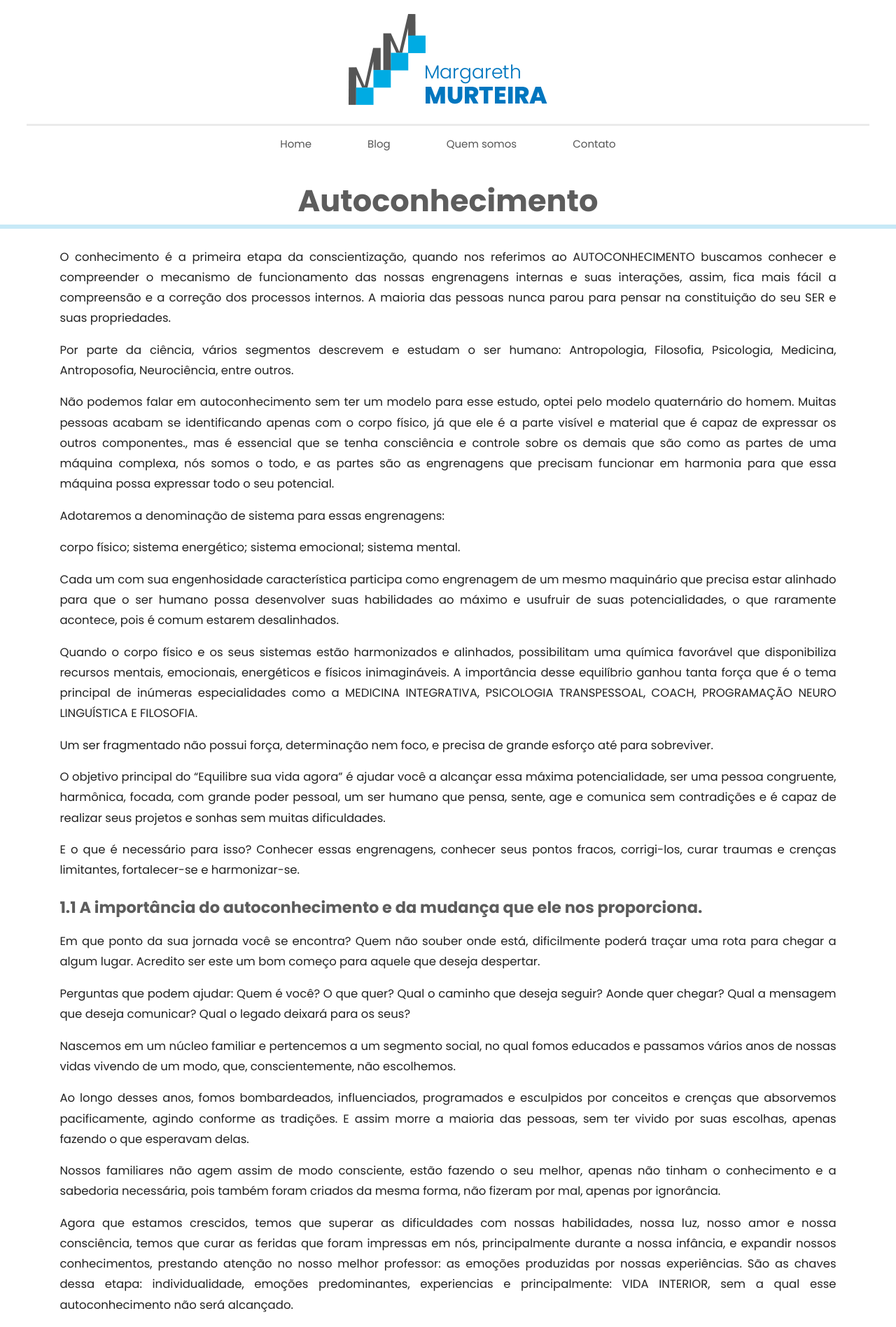
After one commit to lucianoxo/LUPA_MARGARETH, a PHP site: page /autoconhecimento.php in a window 1280 px wide. The commit adds this page. Shown: the top 1897 px of the page at 70% size. Run offline with PHP 8.4, Linux system fonts and the light colour scheme; some libraries are stand-ins or nearby versions.

Commit message:
Atualização 23 10

```diff
--- /dev/null
+++ b/autoconhecimento.php
@@ -0,0 +1,62 @@
+<?php require 'header.php'; ?>
+
+<main>
+    <div class="main_blog_interno container">
+        <div class="content">
+            <h1>Autoconhecimento</h1>
+
+            <p>O conhecimento é a primeira etapa da conscientização, quando nos referimos ao AUTOCONHECIMENTO buscamos conhecer e compreender o mecanismo de funcionamento das nossas engrenagens internas e suas interações, assim, fica mais fácil a compreensão e a correção dos processos internos. A maioria das pessoas nunca parou para pensar na constituição do seu SER e suas propriedades.</p>
+            <p>Por parte da ciência, vários segmentos descrevem e estudam o ser humano: Antropologia, Filosofia, Psicologia, Medicina, Antroposofia, Neurociência, entre outros.</p>
+            <p>Não podemos falar em autoconhecimento sem ter um modelo para esse estudo, optei pelo modelo quaternário do homem. Muitas pessoas acabam se identificando apenas com o corpo físico, já que ele é a parte visível e  material que é capaz de expressar os outros componentes., mas é essencial que se tenha consciência e controle sobre os demais que são como as partes de uma máquina complexa, nós somos o todo, e as partes são as engrenagens que precisam funcionar em harmonia para que essa máquina possa expressar todo o seu potencial.</p>
+            <p>Adotaremos a denominação de sistema para essas engrenagens:</p>
+            <p>corpo físico; sistema energético; sistema emocional; sistema mental.</p>
+            <p>Cada um com sua engenhosidade característica participa como engrenagem de um mesmo maquinário que precisa estar alinhado para que o ser humano possa desenvolver suas habilidades ao máximo e usufruir de suas potencialidades, o que raramente acontece, pois é comum estarem desalinhados.</p>
+            <p>Quando o corpo físico e os seus sistemas estão harmonizados e alinhados, possibilitam uma química favorável que disponibiliza recursos mentais, emocionais, energéticos e físicos inimagináveis. A importância desse equilíbrio ganhou tanta força que é o tema principal de inúmeras especialidades como a MEDICINA INTEGRATIVA, PSICOLOGIA TRANSPESSOAL, COACH, PROGRAMAÇÃO NEURO LINGUÍSTICA E FILOSOFIA.</p>
+            <p>Um ser fragmentado não possui força, determinação nem foco, e precisa de grande esforço até para sobreviver.</p>
+            <p>O objetivo principal do “Equilibre sua vida agora” é ajudar você a alcançar essa máxima potencialidade, ser uma pessoa congruente, harmônica, focada, com grande poder pessoal, um ser humano que pensa, sente, age e comunica sem contradições e é capaz de realizar seus projetos e sonhas sem muitas dificuldades.</p>
+            <p>E o que é necessário para isso? Conhecer essas engrenagens, conhecer seus pontos fracos, corrigi-los, curar traumas e crenças limitantes, fortalecer-se e harmonizar-se. </p>
+
+            <h2>1.1 A importância do autoconhecimento e da mudança que ele nos proporciona.</h2>
+            <p>Em que ponto da sua jornada você se encontra? Quem não souber onde está, dificilmente poderá traçar uma rota para chegar a algum lugar. Acredito ser este um bom começo para aquele que deseja despertar.</p>
+            <p>Perguntas que podem ajudar: Quem é você? O que quer? Qual o caminho que deseja seguir? Aonde quer chegar? Qual a mensagem que deseja comunicar? Qual o legado deixará para os seus?</p>
+            <p>Nascemos em um núcleo familiar e pertencemos a um segmento social, no qual fomos educados e passamos vários anos de nossas vidas vivendo de um modo, que, conscientemente, não escolhemos.</p>
+            <p>Ao longo desses anos, fomos bombardeados, influenciados, programados e esculpidos por conceitos e crenças que absorvemos pacificamente, agindo conforme as tradições. E assim morre a maioria das pessoas, sem ter vivido por suas escolhas, apenas fazendo o que esperavam delas.</p>
+            <p>Nossos familiares não agem assim de modo consciente, estão fazendo o seu melhor, apenas não tinham o conhecimento e a sabedoria necessária, pois também foram criados da mesma forma, não fizeram por mal, apenas por ignorância.</p>
+            <p>Agora que estamos crescidos, temos que superar as dificuldades com nossas habilidades, nossa luz, nosso amor e nossa consciência, temos que curar as feridas que foram impressas em nós, principalmente durante a nossa infância, e expandir nossos conhecimentos, prestando atenção no nosso melhor professor:  as emoções produzidas por nossas experiências. São as chaves dessa etapa: individualidade, emoções predominantes, experiencias e principalmente: VIDA INTERIOR, sem a qual esse autoconhecimento não será alcançado.</p>
+            <p>Estamos todos no mesmo barco, precisamos aprender a enxergar sob uma nova luz e o nosso autoconhecimento trará esse novo olhar; chega de competir, comparar, julgar,  criticar reclamar, dramatizar, precisamos harmonizar nossa psique (mente e emoções) e nos tornarmos conscientes para sabermos como abandonar o velho e construir o novo,  pautado em valores superiores como o amor, o respeito,  a ética, honestidade, fraternidade e espiritualidade. Desse modo, rapidamente você começa a se focar e desenhar a sua vida com pensamentos colaborativos para si mesmo e para os outros. </p>
+            <p>Quando vivemos uma vida pautada em valores como o bom, o belo, o justo e o verdadeiro, a vida torna-se completa e mais simples, dispensando a luta e esforço excessivos e degradantes. Porém, essa transformação não é fácil, precisamos de ajuda no processo, alguns aliados, apoio, terapia e pessoas com o mesmo objetivo.</p>
+
+            <h2>1.1. Etapas do autoconhecimento</h2>
+            <ul>
+                <li># Curar as feridas que criaram a lente turva das emoções negativas</li>
+                <li># Individuação: separar o que é você daquilo que foi colocado em você.</li>
+                <li># Modificar os atos negativos, corrigindo-os</li>
+                <li># Construir um novo começo, baseado na sua verdadeira essência.</li>
+            </ul>
+
+            <h2>Lista dos novos comportamentos:</h2>
+            <ul>
+                <li># Perdoar o passado;</li>
+                <li># Viver o agora;</li>
+                <li># Curar nossos medos e mágoas, pois o medo nos torna egoístas e distantes uns dos outros;</li>
+                <li># Ser mais flexível;</li>
+                <li># Não ter expectativas, para não criar sentimento de decepção;</li>
+                <li># Ter foco e ser perseverante;</li>
+                <li># Não reclamar, uma vez que quando reclamamos assumimos o papel de vítima;</li>
+                <li># Buscar segurança através da autoestima e do poder pessoal:  a insegurança gera dúvida, quem está inseguro manifesta prepotência, já quem confia tem o ar amistoso;</li>
+                <li># Liberte-se do desejo de controlar os outros;</li>
+                <li># Não criticar e não julgar, aceite tudo e todos como são, pois julgamentos são uma extensão da nossa sombra;</li>
+                <li># Perdoar. Seja capaz de perdoar a falta de preparo das pessoas, elas ainda não sabem acessar o amor, perdoando você pratica o conhecimento e dá o exemplo;</li>
+                <li># Só fale sobre as coisas boas da outra pessoa;</li>
+                <li># Elogie sempre que possível;</li>
+                <li># Esteja sempre em contato com a natureza, com os animais e com a água;</li>
+                <li># Coragem e entusiasmo são ferramentas do amor que nos levam rapidamente ao sucesso;</li>
+                <li># Deseje e confie que você atrairá confiança e assim conquistará o que quiser;</li>
+                <li># Cultive e confie na sua intuição.</li>
+            </ul>
+        </div>
+    </div>
+</main>
+
+<?php
+require 'footer.php';
--- /dev/null
+++ b/footer.php
@@ -0,0 +1,24 @@
+        <footer class="container main_footer">
+            <div class="main_footer_logo">
+                <img src="_app/img/logo_margareth_murteira.png" class="responsive-img">
+            </div>
+
+            <div class="main_footer_social">
+                <ul>
+                    <li><a href="#"><i class="fab fa-facebook-f"></i></a></li>
+                    <li><a href="#"><i class="fab fa-instagram"></i></a></li>
+                    <li><a href="#"><i class="fab fa-youtube"></i></a></li>
+                </ul>
+            </div>
+
+            <div class="main_footer_rights">
+                <p>Copyright © <?php echo date('Y'); ?> | Todos os direitos são reservados</p>
+            </div>
+        </footer>
+    </body>
+    <script src="_app/js/jquery-3.3.1.min.js"></script>
+    <script src="_app/js/main.js"></script>
+    <script src="_app/js/materialize.js"></script>
+    <script src="_app/js/unslider.js"></script>
+    <script src="_app/js/scrollreveal.min.js"></script>
+</html>
--- /dev/null
+++ b/header.php
@@ -0,0 +1,36 @@
+<!DOCTYPE html>
+<html>
+    <head>
+        <meta charset="UTF-8">
+        <meta name="viewport" content="width=device-width, initial-scale=1.0">
+        <title>Uma nova chance</title>
+        <link rel="stylesheet" href="style.css">
+        <link rel="stylesheet" href="_app/css/materialize.css">
+        <link rel="stylesheet" href="https://use.fontawesome.com/releases/v5.7.2/css/all.css" integrity="sha384-fnmOCqbTlWIlj8LyTjo7mOUStjsKC4pOpQbqyi7RrhN7udi9RwhKkMHpvLbHG9Sr" crossorigin="anonymous">
+        <link href="https://fonts.googleapis.com/css?family=Poppins:100,300,400,500,700&display=swap" rel="stylesheet">
+    </head>
+    <body>
+        <header class="container main_header">
+            <div class="content row">
+                <div class="main_header_logo">
+                    <img src="_app/img/logo_margareth_murteira.png" class="responsive-img">
+                </div>
+
+                <div class="main_header_social">
+                    <ul>
+                        <li><a href="#"><i class="fab fa-facebook-f"></i></a></li>
+                        <li><a href="#"><i class="fab fa-instagram"></i></a></li>
+                        <li><a href="#"><i class="fab fa-youtube"></i></a></li>
+                    </ul>
+                </div>
+
+                <div class="main_header_menu">
+                    <ul class="main_menu_box">
+                        <li><a href="index.php?#main_header">Home</a></li>
+                        <li><a href="index.php?#main_blog">Blog</a></li>
+                        <li><a href="index.php?#main_about">Quem somos</a></li>
+                        <li><a href="index.php?#main_contato">Contato</a></li>
+                    </ul>
+                </div>
+            </div>
+        </header>
--- a/nbproject/private/private.xml
+++ b/nbproject/private/private.xml
@@ -2,8 +2,6 @@
 <project-private xmlns="http://www.netbeans.org/ns/project-private/1">
     <editor-bookmarks xmlns="http://www.netbeans.org/ns/editor-bookmarks/2" lastBookmarkId="0"/>
     <open-files xmlns="http://www.netbeans.org/ns/projectui-open-files/2">
-        <group>
-            <file>file:/C:/xampp/htdocs/margarethMurteira/index.php</file>
-        </group>
+        <group/>
     </open-files>
 </project-private>
--- a/style.css
+++ b/style.css
@@ -529,6 +529,45 @@ html, body {
     font-weight: 500;
 }
 
+/**************************************
+************** bLOG INTERNO ********
+***************************************/
+.main_blog_interno{
+    padding: 0 50px
+}
+.main_blog_interno h1{
+    width: 100%;
+    color: #5d5d5d;
+    font-size: 2.875em;
+    font-weight: bold;
+    position: relative;
+    display: inline-block;
+    text-align: center
+}
+
+.main_blog_interno h1::after {
+    content:'';
+    position:absolute;
+    left:-9%; right:0;
+    top:100%;
+    margin:10px auto;
+    width:120%;
+    height:6px;
+    background:#c7e9f7;
+}
+
+.main_blog_interno p{
+    font-size: 1.1em;
+    text-align: justify;
+    line-height: 1.765em
+}
+
+.main_blog_interno h2{
+    color: #5d5d5d;
+    font-weight: bold;
+    font-size: 1.5em
+}
+
 /******************************************************************************
 *************************************** RESPONSIVO******************************
 ******************************************************************************/
```
Also changed, not shown: index.php (+13 -73 lines).
